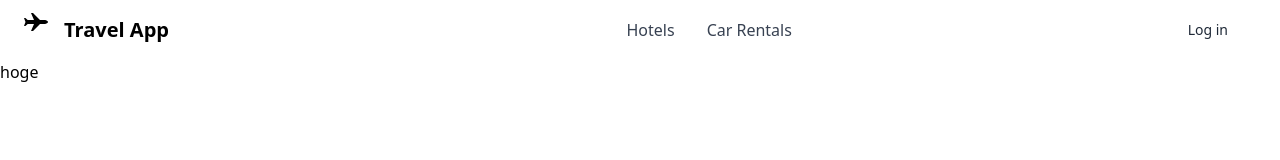
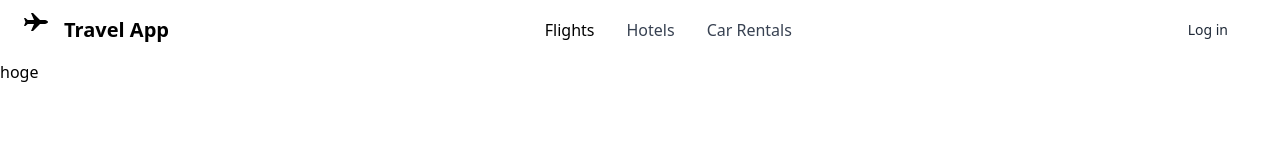
Before and after one commit to yuta519/airline_reservation_app, a React (Create React App) app: page /flights in a window 1280 px wide. Shown: the top 160 px of the page. Built offline with nearby package versions, Linux system fonts and the light colour scheme.

Commit message:
modify Header nav style

```diff
--- a/src/components/Header.tsx
+++ b/src/components/Header.tsx
@@ -4,16 +4,16 @@
   const { pathname } = window.location;
 
   const selectedTabStyle =
-    "block py-2 pr-4 pl-3 text-white rounded bg-primary-700 lg:bg-transparent lg:text-primary-700 lg:p-0 dark:text-white";
+    "block py-2 pr-4 pl-3 text-black rounded bg-primary-700 lg:bg-transparent lg:text-primary-700 lg:p-0 dark:text-white";
 
   const unSelectedTabStyle =
-    "block py-2 pr-4 pl-3 text-gray-700 border-b border-gray-100 hover:bg-gray-50 lg:hover:bg-transparent lg:border-0 lg:hover:text-primary-700 lg:p-0 dark:text-gray-400 lg:dark:hover:text-white dark:hover:bg-gray-700 dark:hover:text-white lg:dark:hover:bg-transparent dark:border-gray-700";
+    "block py-2 pr-4 pl-3 text-gray-700 border-b border-gray-100 hover:bg-gray-50 lg:hover:bg-transparent lg:border-0 lg:hover:text-black lg:p-0 dark:text-gray-400  lg:dark:hover:text-black dark:hover:bg-gray-700 dark:hover:text-black lg:dark:hover:bg-transparent dark:border-gray-700";
 
   return (
     <header>
       <nav className="bg-white border-gray-200 px-4 lg:px-6 py-2.5 dark:bg-gray-800">
         <div className="flex flex-wrap justify-between items-center mx-auto max-w-screen-xl">
-          <a href="https://flowbite.com" className="flex items-center">
+          <a href="/home" className="flex items-center">
             <svg
               width="40"
               height="40"
```
